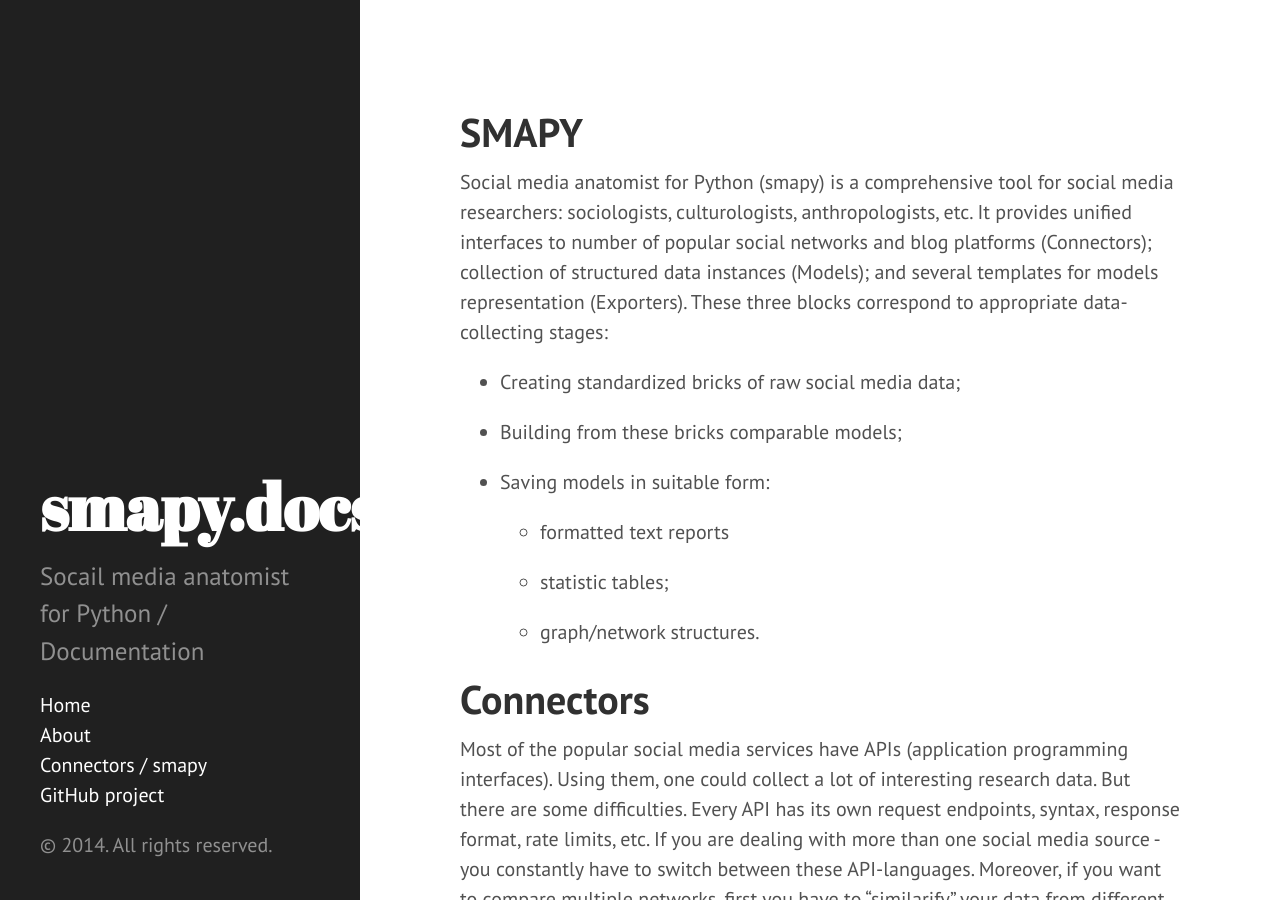
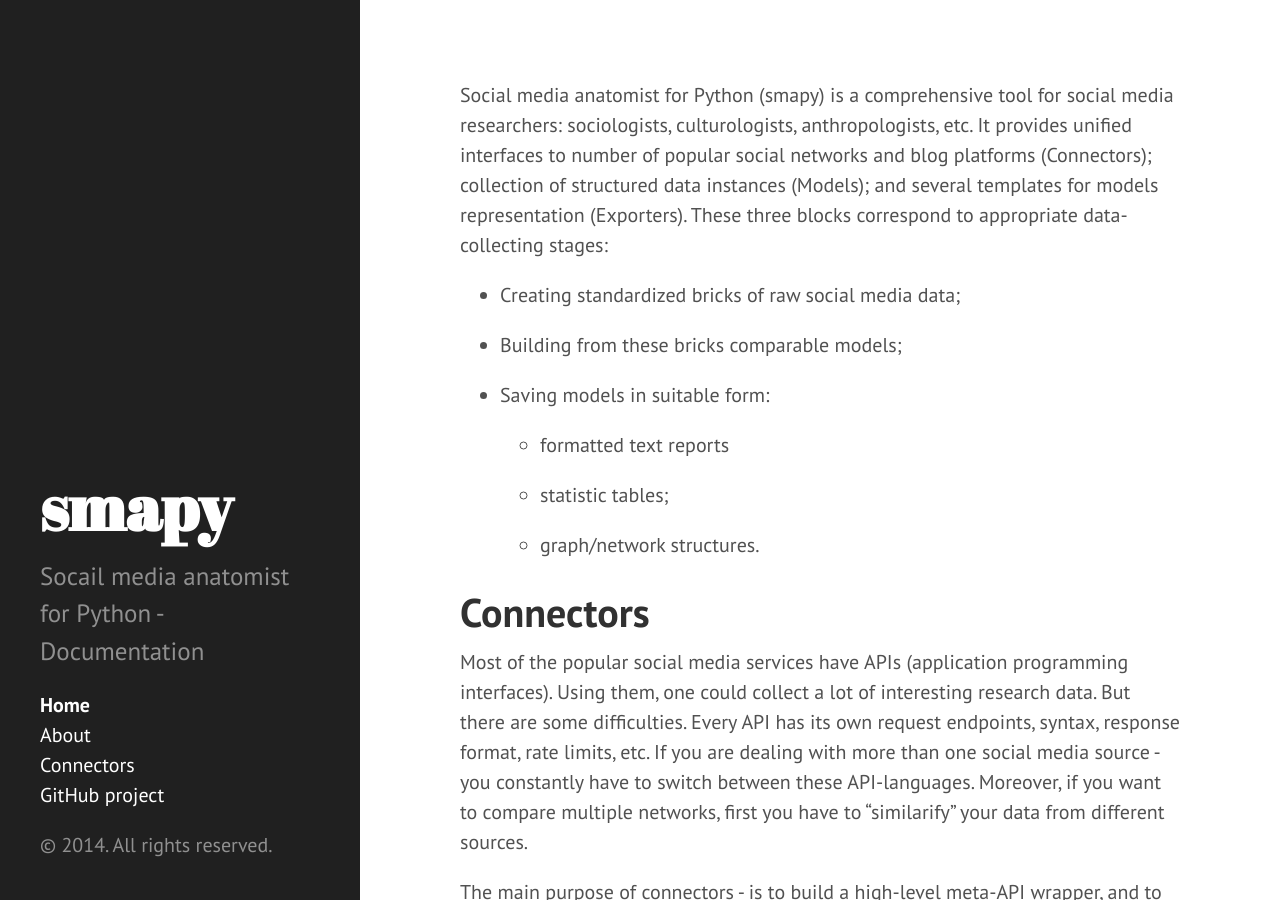
Before and after one commit to Sobach/smapy, a Jekyll site: the page built from index.md, in a window 1280 px wide and 900 px high. Built offline with Jekyll 4.4.1, drawn with Linux system fonts in a browser that asks for light colours; Markdown is read by kramdown in place of the engine named in the settings.

Commit message:
learning markdown -4

```diff
--- a/_config.yml
+++ b/_config.yml
@@ -3,12 +3,12 @@ markdown:         redcarpet
 pygments:         true
 
 # Permalinks
-permalink:        pretty
+permalink:        /smapy/:title
 
 # Setup
-title:            smapy.docs
+title:            smapy
 tagline:          'social media anatomist'
-description:      'Socail media anatomist for Python / Documentation'
+description:      'Socail media anatomist for Python - Documentation'
 url:              http://sobach.github.io/smapy/
 
 author:
@@ -18,7 +18,7 @@ author:
 paginate:         5
 
 # Custom vars
-version:          2.0.0
+version:          0.0.0
 
 github:
   repo:           http://github.com/Sobach/smapy/
--- a/index.md
+++ b/index.md
@@ -1,9 +1,7 @@
 ---
 layout: default
-title: Home / smapy
+title: Home
 ---
-
-# SMAPY
 
 Social media anatomist for Python (smapy) is a comprehensive tool for social media researchers: sociologists, culturologists, anthropologists, etc. It provides unified interfaces to number of popular social networks and blog platforms (Connectors); collection of structured data instances (Models); and several templates for models representation (Exporters). These three blocks correspond to appropriate data-collecting stages:
 
```
Also changed, not shown: docs/connectors.md (+1 -1 lines), docs/twitter_connector.md (+1 -1 lines).
